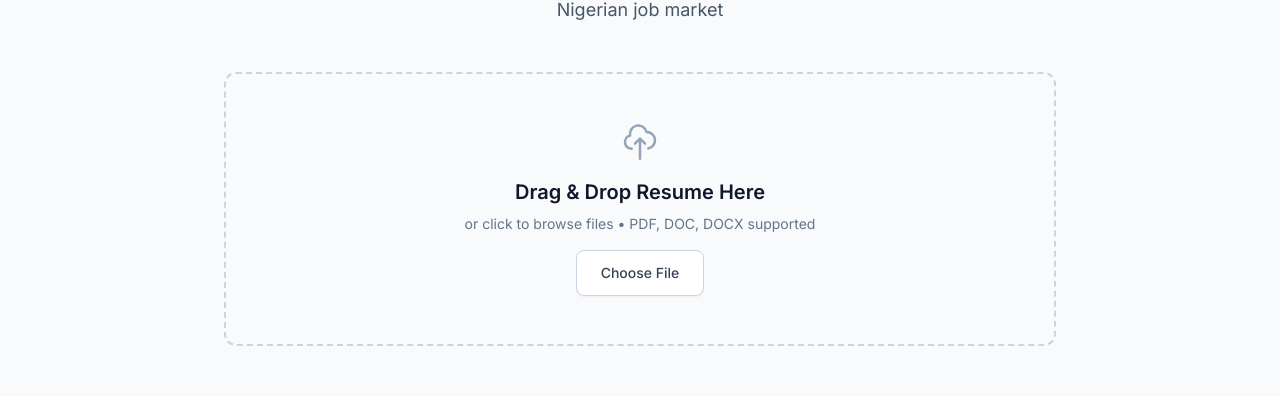
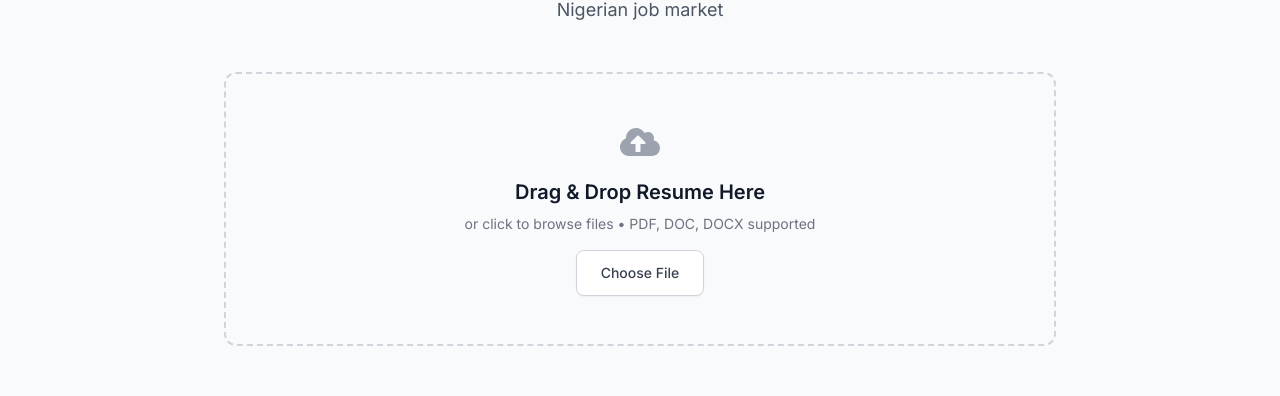
Before and after one commit to mokwathedeveloper/automated_hiring_agent, a Next.js app: page / in a window 1280 px wide. Shown: the part 1012-1408 px from the top of the page. Built offline with nearby package versions, Linux system fonts and the light colour scheme.

Commit message:
feat(resume-uploader): Style Resume Uploader with new icon and color palette

```diff
--- a/src/components/ResumeUploader.tsx
+++ b/src/components/ResumeUploader.tsx
@@ -1,6 +1,7 @@
 'use client';
 
 import { useState } from 'react';
+import { FaCloudUploadAlt } from 'react-icons/fa'; // Import upload icon
 
 export default function ResumeUploader() {
   const [selectedFile, setSelectedFile] = useState<File | null>(null);
@@ -36,13 +37,13 @@ export default function ResumeUploader() {
   };
 
   return (
-    <section id="upload" className="py-20 bg-slate-50">
+    <section id="upload" className="py-20 bg-gray-50">
       <div className="max-w-4xl mx-auto px-4 sm:px-6 lg:px-8">
         <div className="text-center mb-12">
-          <h2 className="text-3xl sm:text-4xl font-bold text-slate-900 mb-4">
+          <h2 className="text-3xl sm:text-4xl font-bold text-gray-900 mb-4">
             Upload Resume
           </h2>
-          <p className="text-lg text-slate-600 max-w-2xl mx-auto">
+          <p className="text-lg text-gray-600 max-w-2xl mx-auto">
             Upload a resume to get started with AI-powered analysis tailored for the Nigerian job market
           </p>
         </div>
@@ -50,33 +51,21 @@ export default function ResumeUploader() {
         <div
           className={`border-2 border-dashed rounded-xl p-12 text-center transition-all duration-300 ${
             isDragOver
-              ? 'border-blue-500 bg-blue-50 shadow-lg'
-              : 'border-slate-300 hover:border-slate-400 hover:shadow-md'
+              ? 'border-primary-500 bg-primary-50 shadow-lg'
+              : 'border-gray-300 hover:border-primary-400 hover:shadow-md'
           }`}
           onDragOver={handleDragOver}
           onDragLeave={handleDragLeave}
           onDrop={handleDrop}
         >
           <div className="space-y-4">
-            <svg
-              className="mx-auto h-8 w-8 sm:h-10 sm:w-10 text-slate-400"
-              fill="none"
-              stroke="currentColor"
-              viewBox="0 0 24 24"
-            >
-              <path
-                strokeLinecap="round"
-                strokeLinejoin="round"
-                strokeWidth={1.5}
-                d="M7 16a4 4 0 01-.88-7.903A5 5 0 1115.9 6L16 6a5 5 0 011 9.9M15 13l-3-3m0 0l-3 3m3-3v12"
-              />
-            </svg>
+            <FaCloudUploadAlt className="mx-auto h-8 w-8 sm:h-10 sm:w-10 text-gray-400" />
 
             <div>
-              <p className="text-xl font-semibold text-slate-900 mb-2">
+              <p className="text-xl font-semibold text-gray-900 mb-2">
                 {selectedFile ? selectedFile.name : 'Drag & Drop Resume Here'}
               </p>
-              <p className="text-sm text-slate-500">
+              <p className="text-sm text-gray-500">
                 or click to browse files • PDF, DOC, DOCX supported
               </p>
             </div>
@@ -90,7 +79,7 @@ export default function ResumeUploader() {
             />
             <label
               htmlFor="file-upload"
-              className="inline-flex items-center px-6 py-3 border border-slate-300 rounded-lg shadow-sm text-sm font-medium text-slate-700 bg-white hover:bg-slate-50 hover:border-slate-400 cursor-pointer transition-colors"
+              className="inline-flex items-center px-6 py-3 border border-gray-300 rounded-lg shadow-sm text-sm font-medium text-gray-700 bg-white hover:bg-gray-50 hover:border-gray-400 cursor-pointer transition-colors"
             >
               Choose File
             </label>
@@ -101,7 +90,7 @@ export default function ResumeUploader() {
           <div className="mt-8 text-center">
             <button
               onClick={handleUpload}
-              className="bg-blue-600 text-white px-8 py-4 rounded-lg text-lg font-semibold hover:bg-blue-700 shadow-lg hover:shadow-xl transition-all duration-200 transform hover:-translate-y-0.5"
+              className="bg-primary-600 text-white px-8 py-4 rounded-lg text-lg font-semibold hover:bg-primary-700 shadow-lg hover:shadow-xl transition-all duration-200 transform hover:-translate-y-0.5"
             >
               Analyze Resume
             </button>
```
Also changed, not shown: doc/feat-resume-uploader-styling.md (added, +11 -0 lines).
